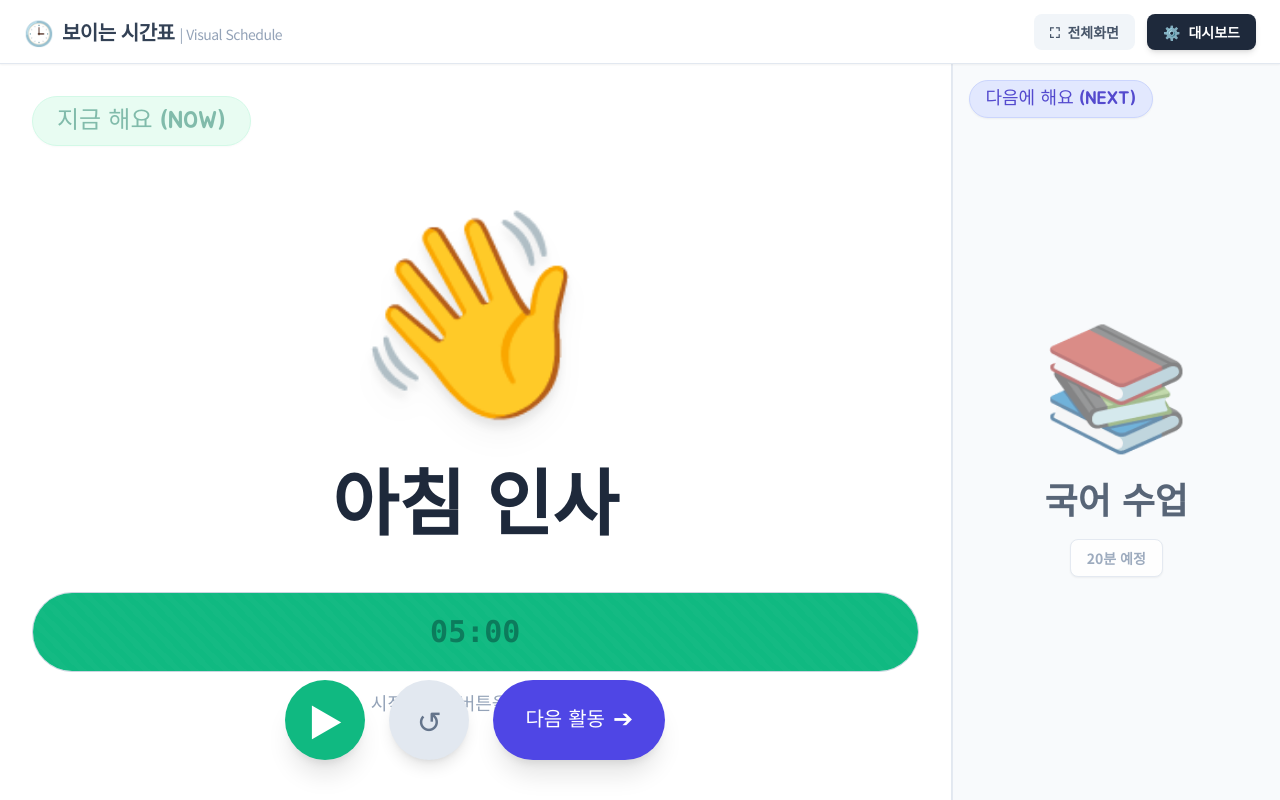
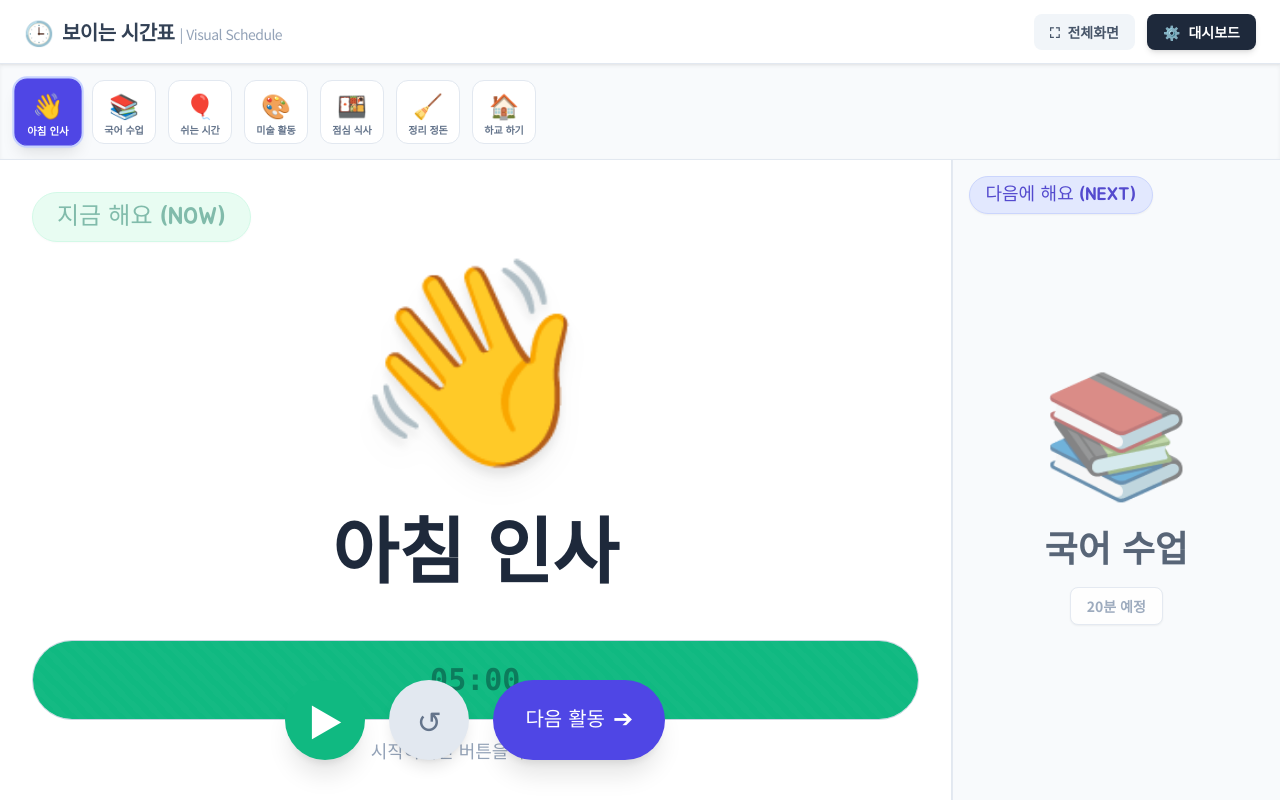
Before and after one commit to moonsunchoi0609-stack/Visual_Schedule_Timer, a plain HTML site: page index.html in a window 1280 px wide. Drawn offline with nearby package versions, Linux system fonts and the light colour scheme.

Commit message:
Add timeline section and update scrollbar comments
Updated the scrollbar comments and added a new timeline section with rendering logic.

```diff
--- a/index.html
+++ b/index.html
@@ -45,9 +45,10 @@
             margin: 0 auto;
         }
 
-        /* Custom Scrollbar for Dashboard */
+        /* Custom Scrollbar for Dashboard & Timeline */
         .custom-scroll::-webkit-scrollbar {
             width: 8px;
+            height: 8px; /* For horizontal scroll */
         }
         .custom-scroll::-webkit-scrollbar-track {
             background: #f1f1f1;
@@ -56,21 +57,17 @@
             background: #cbd5e1;
             border-radius: 4px;
         }
+
+        /* Timeline specific adjustments */
+        #timeline-bar {
+            scroll-behavior: smooth;
+        }
     </style>
-    <!-- Application Structure Plan:
-         1. Header: Simple controls for the teacher (Dashboard toggle).
-         2. Main Split View:
-            - Left (70%): Current Activity (NOW). Big visual impact. Timer bar.
-            - Right (30%): Next Activity (NEXT). Preview mode to reduce anxiety.
-         3. Dashboard Modal:
-            - Editor: Form to modify the schedule array based on the provided Markdown content.
-            - Analytics: Pie chart visualizing time distribution (Study vs Play vs ADL).
-    -->
 </head>
 <body class="h-screen flex flex-col">
 
     <!-- 1. Header -->
-    <header class="h-16 bg-white border-b border-slate-200 flex justify-between items-center px-6 shrink-0 z-20 shadow-sm">
+    <header class="h-16 bg-white border-b border-slate-200 flex justify-between items-center px-6 shrink-0 z-20 shadow-sm relative">
         <div class="flex items-center gap-2">
             <span class="text-2xl">🕒</span>
             <h1 class="text-xl font-bold text-slate-700 tracking-tight">보이는 시간표 <span class="text-sm font-normal text-slate-400">| Visual Schedule</span></h1>
@@ -84,6 +81,11 @@
             </button>
         </div>
     </header>
+
+    <!-- [NEW] 1.5 Timeline Section -->
+    <nav id="timeline-bar" class="w-full bg-slate-50 border-b border-slate-200 h-24 flex items-center gap-3 px-4 overflow-x-auto shrink-0 custom-scroll z-10 shadow-inner">
+        <!-- Javascript renders cards here -->
+    </nav>
 
     <!-- 2. Main Visual Interface -->
     <main class="flex-1 flex flex-col md:flex-row relative overflow-hidden">
@@ -224,14 +226,7 @@
     </div>
 
     <script>
-        /* <!-- Visualization & Content Choices:
-              1. Visual Timer (Bar): Selected for accessibility. Students who cannot read clocks can understand a shrinking bar.
-              2. Pie Chart (Dashboard): Selected to satisfy "Mandatory Use" of Chart.js while providing useful "Metacognition" data for the teacher (Balance of activities).
-              3. Data Structure: Array of objects mirroring the provided markdown table.
-           -->
-        */
-
-        // --- 1. Initial Data (From Source Report) ---
+        // --- 1. Initial Data ---
         const defaultSchedule = [
             { id: 1, name: "아침 인사", icon: "👋", duration: 5, category: "생활" },
             { id: 2, name: "국어 수업", icon: "📚", duration: 20, category: "학습" },
@@ -263,7 +258,8 @@
             timerStatus: document.getElementById('timer-status'),
             btnControl: document.getElementById('btn-control'),
             dashboard: document.getElementById('dashboard-modal'),
-            editorList: document.getElementById('schedule-editor-list')
+            editorList: document.getElementById('schedule-editor-list'),
+            timeline: document.getElementById('timeline-bar') // [NEW] Timeline Element
         };
 
         // --- 4. Core Logic: Activity & Timer ---
@@ -301,6 +297,52 @@
                 els.timerStatus.textContent = "종료 활동입니다.";
                 els.timerBar.style.width = '0%';
                 els.timerText.textContent = "";
+            }
+
+            // Update Timeline Highlight
+            renderTimeline();
+        }
+
+        // [NEW] Render Horizontal Timeline
+        function renderTimeline() {
+            els.timeline.innerHTML = ''; // Clear
+
+            schedule.forEach((item, index) => {
+                const isPast = index < currentIndex;
+                const isCurrent = index === currentIndex;
+
+                const btn = document.createElement('button');
+
+                // Styles based on state
+                let baseClass = "flex-shrink-0 flex flex-col items-center justify-center w-16 h-16 rounded-xl border transition-all duration-300 snap-start ";
+                let stateClass = "";
+
+                if (isCurrent) {
+                    stateClass = "bg-indigo-600 border-indigo-600 text-white shadow-lg scale-105 ring-2 ring-indigo-200 z-10";
+                } else if (isPast) {
+                    stateClass = "bg-slate-100 border-slate-200 text-slate-300 grayscale opacity-70";
+                } else {
+                    stateClass = "bg-white border-slate-200 text-slate-500 hover:bg-slate-50 hover:border-indigo-300";
+                }
+
+                btn.className = baseClass + stateClass;
+                btn.onclick = () => loadActivity(index); // Jump to activity
+
+                btn.innerHTML = `
+                    <span class="text-2xl mb-1">${item.icon}</span>
+                    <span class="text-[10px] font-bold truncate w-full text-center leading-none">${item.name}</span>
+                `;
+                els.timeline.appendChild(btn);
+            });
+
+            // Auto-scroll to center current item
+            if (schedule[currentIndex]) {
+                const activeEl = els.timeline.children[currentIndex];
+                if (activeEl) {
+                    setTimeout(() => {
+                        activeEl.scrollIntoView({ behavior: 'smooth', block: 'nearest', inline: 'center' });
+                    }, 100);
+                }
             }
         }
 
@@ -386,6 +428,7 @@
             els.nextTitle.textContent = "-";
             els.nextIcon.textContent = "";
             stopTimer();
+            renderTimeline(); // Update timeline
         }
 
         // --- 5. Dashboard & Analytics Logic ---
@@ -398,7 +441,6 @@
                 renderChart();
             } else {
                 els.dashboard.classList.add('hidden');
-                // Reload current activity if data changed
                 loadActivity(currentIndex);
             }
         }
@@ -428,27 +470,30 @@
         function updateSchedule(index, key, value) {
             if (key === 'duration') value = parseInt(value) || 0;
             schedule[index][key] = value;
-            if (key === 'duration') renderChart(); // Update chart if time changes
+            if (key === 'duration') renderChart();
+            renderTimeline(); // Update timeline on name change
         }
 
         function deleteScheduleItem(index) {
             schedule.splice(index, 1);
-            // Adjust current index if needed
             if (index < currentIndex) currentIndex--;
             renderEditor();
             renderChart();
+            renderTimeline();
         }
 
         function addNewItem() {
             schedule.push({ id: Date.now(), name: "새 활동", icon: "✨", duration: 15, category: "기타" });
             renderEditor();
             renderChart();
+            renderTimeline();
         }
 
         function quickAdd(name, icon, duration) {
             schedule.push({ id: Date.now(), name: name, icon: icon, duration: duration, category: "생활" });
             renderEditor();
             renderChart();
+            renderTimeline();
         }
 
         function resetToDefault() {
```
